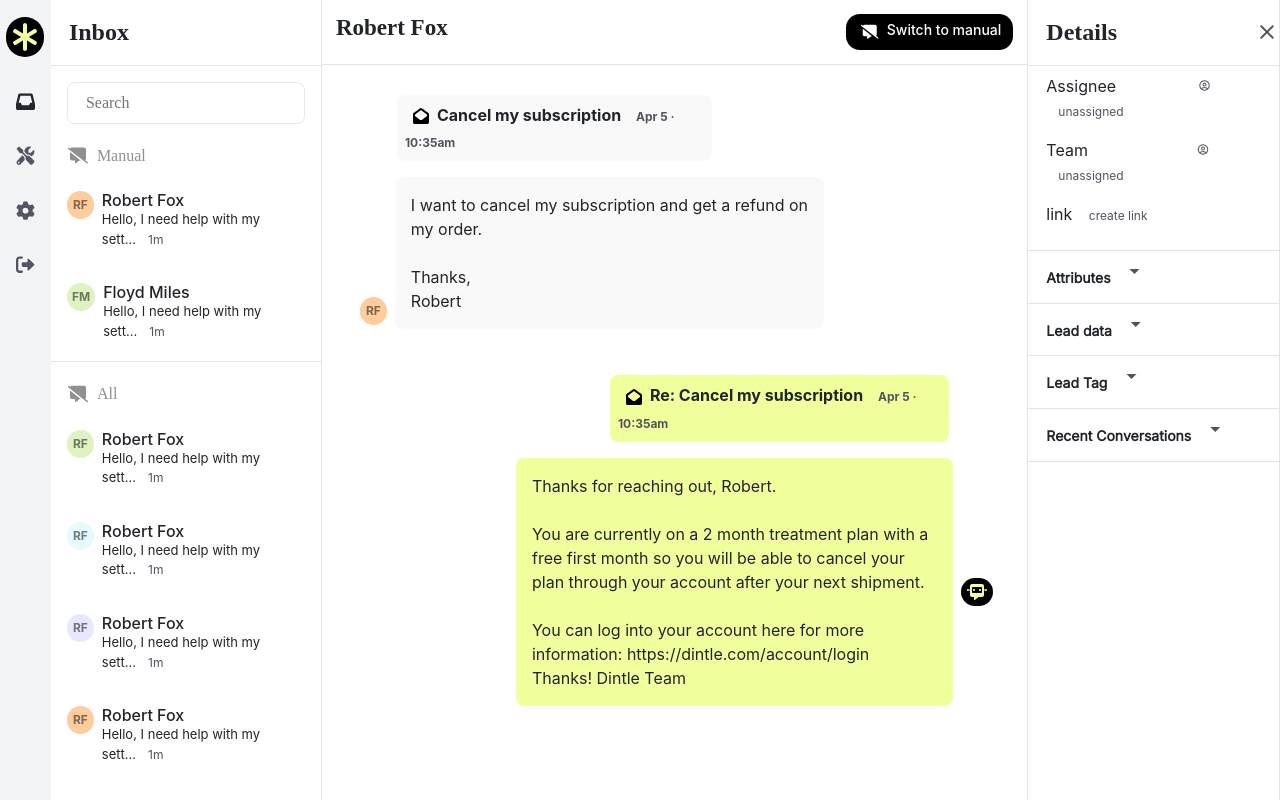
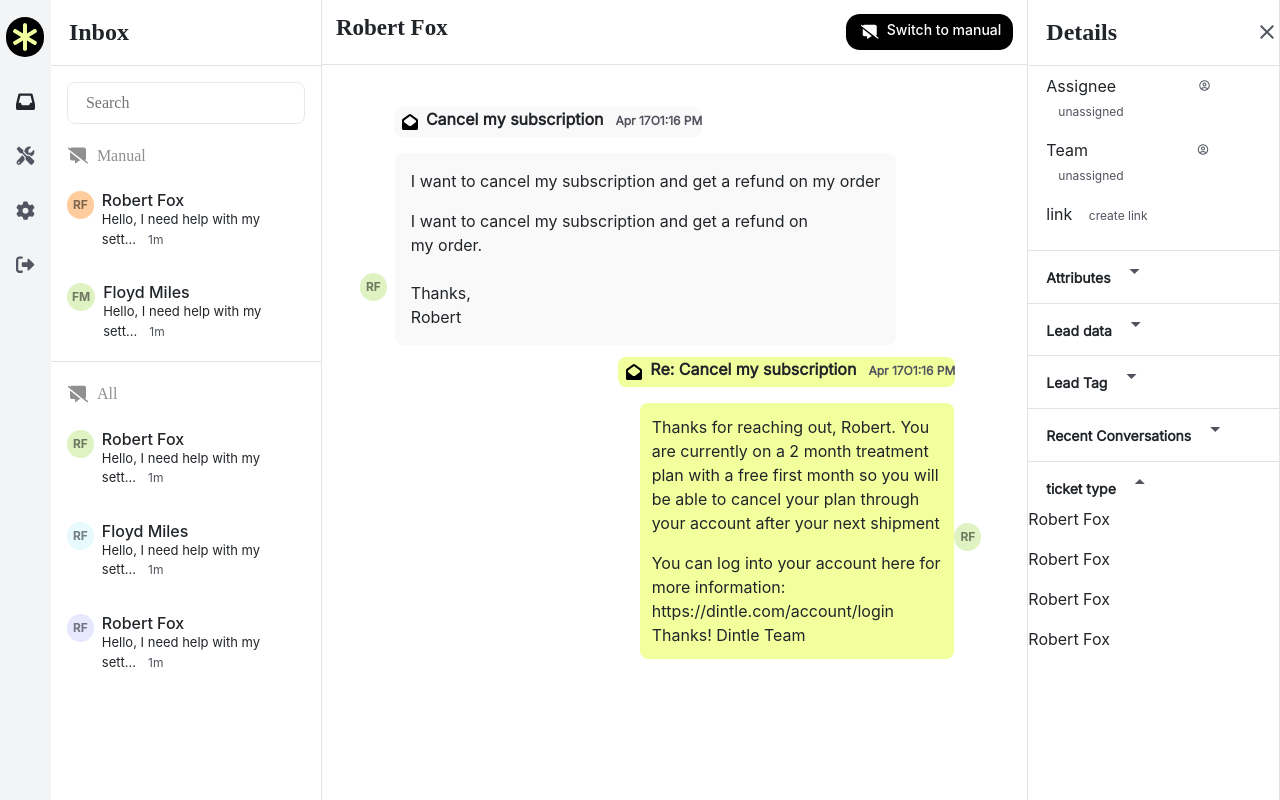
Before and after one commit to deeksha-developer/chatBox, a React (Create React App) app: page / in a window 1280 px wide. Built offline with nearby package versions, Linux system fonts and the light colour scheme; a web font is replaced by a local one.

Commit message:
using map and json

```diff
--- a/package.json
+++ b/package.json
@@ -11,6 +11,7 @@
     "@types/react": "^18.0.35",
     "@types/react-dom": "^18.0.11",
     "bootstrap": "^5.2.3",
+    "moment": "^2.29.4",
     "react": "^18.2.0",
     "react-dom": "^18.2.0",
     "react-scripts": "5.0.1",
--- a/src/component/Details/index.tsx
+++ b/src/component/Details/index.tsx
@@ -1,6 +1,37 @@
 import React, { useState } from 'react';
+import Dropdown from '../Dropdown';
 import './Detail.css';
 const Detail = () => {
+  const Idetail = [
+    {
+      id: '1',
+      icon: ' RF',
+      title: 'Robert Fox',
+      para: ' Hello, I need help with my sett...',
+      iconclass: 'user_icon'
+    },
+    {
+      id: '1',
+      icon: ' RF',
+      title: 'Robert Fox',
+      para: ' Hello, I need help with my sett...',
+      iconclass: 'user_icon'
+    },
+    {
+      id: '1',
+      icon: ' RF',
+      title: 'Robert Fox',
+      para: ' Hello, I need help with my sett...',
+      iconclass: 'user_icon'
+    },
+    {
+      id: '1',
+      icon: ' RF',
+      title: 'Robert Fox',
+      para: ' Hello, I need help with my sett...',
+      iconclass: 'user_icon'
+    }
+  ];
   const [close, setClose] = useState(true);
   const [openMenu, setOpenMenu] = useState(false);
   const [openLead, setOpenlead] = useState(false);
@@ -130,6 +161,9 @@ const Detail = () => {
           </div>
         </div>
       ) : null}
+      <div>
+        <Dropdown className="txt_att" title="ticket type" Idetail={Idetail}></Dropdown>
+      </div>
     </div>
   );
 };
--- /dev/null
+++ b/src/component/Dropdown/index.tsx
@@ -0,0 +1,41 @@
+import React, { useState } from 'react';
+
+interface useSelect {
+  className?: string;
+  childrens?: string;
+  children?: React.ReactNode;
+  title: string;
+  Idetail: any;
+}
+
+const Dropdown = (props: useSelect) => {
+  const [close, setClose] = useState(true);
+
+  const toggleMenu = () => {
+    setClose(!close);
+  };
+
+  return (
+    <>
+      <div className={props.className} onClick={toggleMenu}>
+        {props.title}
+        {close ? (
+          <span className="material-symbols-outlined">arrow_drop_up</span>
+        ) : (
+          <span className="material-symbols-outlined">arrow_drop_down</span>
+        )}
+      </div>
+      {close
+        ? props?.Idetail.map((data: any) => {
+            return (
+              <p className={data.title} key={data.id}>
+                {data.title}
+              </p>
+            );
+          })
+        : null}
+    </>
+  );
+};
+
+export default Dropdown;
--- a/src/component/Inbox/Inbox.css
+++ b/src/component/Inbox/Inbox.css
@@ -35,7 +35,7 @@ margin-top: 8px;}
     margin-top: 18px;
 }
 .user_icon{
-background: #FFCC9D;
+background: #DFF2C2;
 border-radius: 15px;
 padding: 5px 6px;
     font-size: 12px;
@@ -63,19 +63,20 @@ span {
     font-size: 12px;
     color: #51545E;
 }
-/* @media screen and (max-width:800px)   {
-    .txt_head{
-        font-size: 18px;
-    }
-    .input_cls{
-    font-size: 12px;
-    }
-    .user_para {
-        font-size: 9px;
-    }
-    .user_name {
-        font-size: 14px;}
-        .user_icon , .icon_sec{
-            font-size: 8px;
-        }
-} */
+.user_icon1{
+background: #E7FAFE;
+border-radius: 15px;
+padding: 5px 6px;
+font-size: 12px;
+font-weight: 700;
+color: rgba(0, 0, 0, 0.5);
+margin-right: 8px;}
+.user_icon2{
+    background:  #E7E8FE;
+border-radius: 15px;
+padding: 5px 6px;
+font-size: 12px;
+font-weight: 700;
+color: rgba(0, 0, 0, 0.5);
+margin-right: 8px;
+}
--- a/src/component/Inbox/index.tsx
+++ b/src/component/Inbox/index.tsx
@@ -2,7 +2,37 @@ import React from 'react';
 import Manual from '../../assets/icons/Manual.svg';
 import './Inbox.css';
 
-const Inbox = () => {
+interface detailbox {
+  id?: string;
+  icon?: string;
+  title?: string;
+  para?: string;
+  iconclass?: string;
+}
+const Inbox = (): any => {
+  const Inboxdetail: detailbox[] = [
+    {
+      id: '1',
+      icon: ' RF',
+      title: 'Robert Fox',
+      para: ' Hello, I need help with my sett...',
+      iconclass: 'user_icon'
+    },
+    {
+      id: '2',
+      icon: ' RF',
+      title: 'Floyd Miles',
+      para: ' Hello, I need help with my sett...',
+      iconclass: 'user_icon1'
+    },
+    {
+      id: '3',
+      icon: ' RF',
+      title: 'Robert Fox',
+      para: ' Hello, I need help with my sett...',
+      iconclass: 'user_icon2'
+    }
+  ];
   return (
     <div className="main_inbox">
       <div className="txt_box">
@@ -46,8 +76,8 @@ const Inbox = () => {
           <img style={{ marginRight: '8px' }} src={Manual} />
           <h5 className="manual_head">All</h5>
         </div>
-        <div className="txt_user">
-          <div>
+        {/* <div className="txt_user"> */}
+        {/* <div>
             <p style={{ background: '#DFF2C2' }} className="user_icon">
               RF
             </p>
@@ -84,20 +114,23 @@ const Inbox = () => {
               Hello, I need help with my sett...<span>1m</span>
             </p>
           </div>
-        </div>
-        <div className="txt_user">
+        </div> */}
+        {Inboxdetail.map((detail) => {
+          return (
+            <div className="txt_user" key={detail.id}>
               <div>
-            <p style={{ background: '#FFCC9D' }} className="user_icon">
-              RF
-            </p>
+                <p className={detail.iconclass}>{detail.icon}</p>
               </div>
               <div className="user_inner">
-            <h5 className="user_name">Robert Fox</h5>
+                <h5 className="user_name">{detail.title}</h5>
                 <p className="user_para">
-              Hello, I need help with my sett...<span>1m</span>
+                  {detail.para}
+                  <span>1m</span>
                 </p>
               </div>
             </div>
+          );
+        })}
       </div>
     </div>
   );
--- a/src/pages/Chatbox/Chatbox.css
+++ b/src/pages/Chatbox/Chatbox.css
@@ -28,6 +28,19 @@ padding: 30px 38px;
 display: flex;
 }
 .chat_para{
+    margin-top: 12px;
+}
+.chatbox_para1{
+    width: 50%;
+    padding: 12px;
+    border-radius: 8px;
+}
+.chat_box1{
+    display: flex;
+    justify-content: end;
+
+}
+/* .chat_para{
 margin-left: 37px;
 background: #F9F9F9;
 width: 50%;
@@ -35,7 +48,7 @@ padding: 8px;
 border-radius: 8px;
 font-size: 16px;
     font-weight: 700;
-}
+} */
 .chatbox_para{
 background: #F9F9F9;
     padding: 16px;
@@ -45,7 +58,26 @@ background: #F9F9F9;
     padding-top: 120px;
 }
 .chat_img{
-padding: 5px 8px;
+    border-top-left-radius: 8px;
+    border-bottom-left-radius: 8px;
+padding: 7px 8px;
+}
+.sendercls {
+    display: flex;
+    padding-left: 34px;
+}
+.recivercls {
+    display: flex;
+    justify-content: end;
+    padding-right: 34px;
+}
+.ctbox_para{
+    padding-bottom: 6px;
+    border-bottom-right-radius: 8px;
+    border-top-right-radius: 8px;
+    font-size: 16px;
+    font-weight: 700;
+    font-family: 'Inter';
 }
 .chat_boxs{
 display: flex;
@@ -96,11 +128,11 @@ width: 62%;
          .chatbox_para2 {
             font-size: 12px;
             width: 80%;}
-            .chat_para{
+            /* .chat_para{
                 width: auto;
                 margin-right: 50px;
                 font-size: 12px;
-            }
+            } */
             .chat_pra{
                 width: auto;
                 margin-right: 50px;
--- a/src/pages/Chatbox/index.tsx
+++ b/src/pages/Chatbox/index.tsx
@@ -3,9 +3,27 @@ import chat from '../../assets/icons/chat.svg';
 import msgicon from '../../assets/icons/msgicon.svg';
 import Detail from '../../component/Details';
 import robot from '../../assets/icons/robot.svg';
+import moment from 'moment';
 import './Chatbox.css';
 
 const Chatbox = () => {
+  const DUMMY_DATA = [
+    {
+      id: 1,
+      senderId: 'sender',
+      title: 'Cancel my subscription',
+      para: 'I want to cancel my subscription and get a refund on my order',
+      class: 'sendercls'
+    },
+
+    {
+      id: 2,
+      reciverId: 'reciver',
+      title: 'Re: Cancel my subscription',
+      para: '   Thanks for reaching out, Robert. You are currently on a 2 month treatment plan with a free first month so you will be able to cancel your plan through your account after your next shipment',
+      class: 'recivercls'
+    }
+  ];
   const [openMenu, setOpenMenu] = useState(true);
   const toggleMenu = () => {
     setOpenMenu(!openMenu);
@@ -22,27 +40,70 @@ const Chatbox = () => {
             Switch to manual
           </button>
         </div>
+
         <div className="chat_txt">
-          <p className="chat_para">
-            <img className="chat_img" src={chat} />
-            Cancel my subscription<span> Apr 5 · 10:35am</span>
+          {DUMMY_DATA.map((data, index) => {
+            return (
+              <div key={index}>
+                <div className="chat_para">
+                  <div className={data.class}>
+                    <div>
+                      <img
+                        className="chat_img"
+                        src={chat}
+                        style={
+                          data.senderId ? { background: '#F9F9F9' } : { background: '#f1ff9d' }
+                        }
+                      />
+                    </div>
+                    <p
+                      className="ctbox_para"
+                      style={data.senderId ? { background: '#F9F9F9' } : { background: '#f1ff9d' }}>
+                      {data.title}
+                      <span>
+                        {moment().format('MMM DO')}
+                        {moment().format('LT')}
+                      </span>
                     </p>
+                  </div>
+                </div>
+                {data.senderId ? (
                   <div className="chat_box">
                     <div className="chat_rf">
-              <p style={{ background: '#FFCC9D' }} className="user_icon">
-                RF
-              </p>
+                      <p className="user_icon">RF</p>
                     </div>
-            <p className="chatbox_para">
+                    <div
+                      className="chatbox_para"
+                      style={data.senderId ? { background: '#F9F9F9' } : { background: '#f1ff9d' }}>
+                      <p>{data.para}</p>
                       I want to cancel my subscription and get a refund on <br />
                       my order.
                       <br />
                       <br /> Thanks,
                       <br /> Robert
-            </p>
                     </div>
                   </div>
-        <div className="">
+                ) : (
+                  <div className="chat_box1">
+                    <div
+                      className="chatbox_para1"
+                      style={data.senderId ? { background: '#FFFFFF' } : { background: '#f1ff9d' }}>
+                      <p>{data.para}</p>
+                      You can log into your account here for more information:
+                      https://dintle.com/account/login
+                      <br />
+                      Thanks! Dintle Team
+                    </div>
+                    <div className="chat_rf">
+                      <p className="user_icon">RF</p>
+                    </div>
+                  </div>
+                )}
+              </div>
+            );
+          })}
+        </div>
+        {/* <div className="">
           <p className="chat_pra">
             <img className="chat_img" src={chat} />
             Re: Cancel my subscription<span> Apr 5 · 10:35am</span>
@@ -67,7 +128,7 @@ const Chatbox = () => {
               </p>
             </div>
           </div>
-        </div>
+        </div> */}
       </div>
       <div className="chat_detail">
         {openMenu ? (
```
Also changed, not shown: .eslintrc.json, 1 other file (tests, documents, lock files or other folders). Lines whose indentation alone changed are shown as unchanged.
